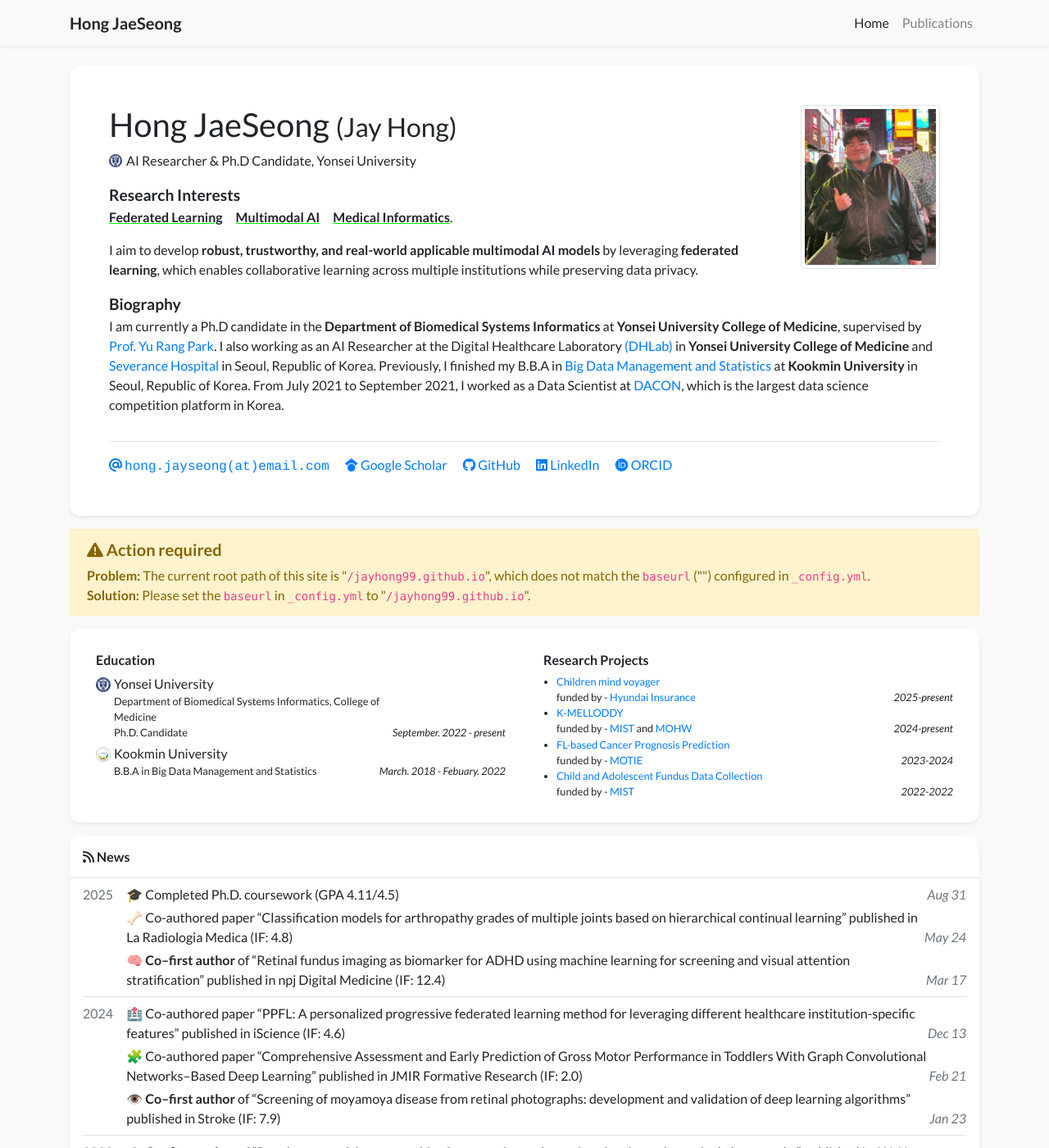
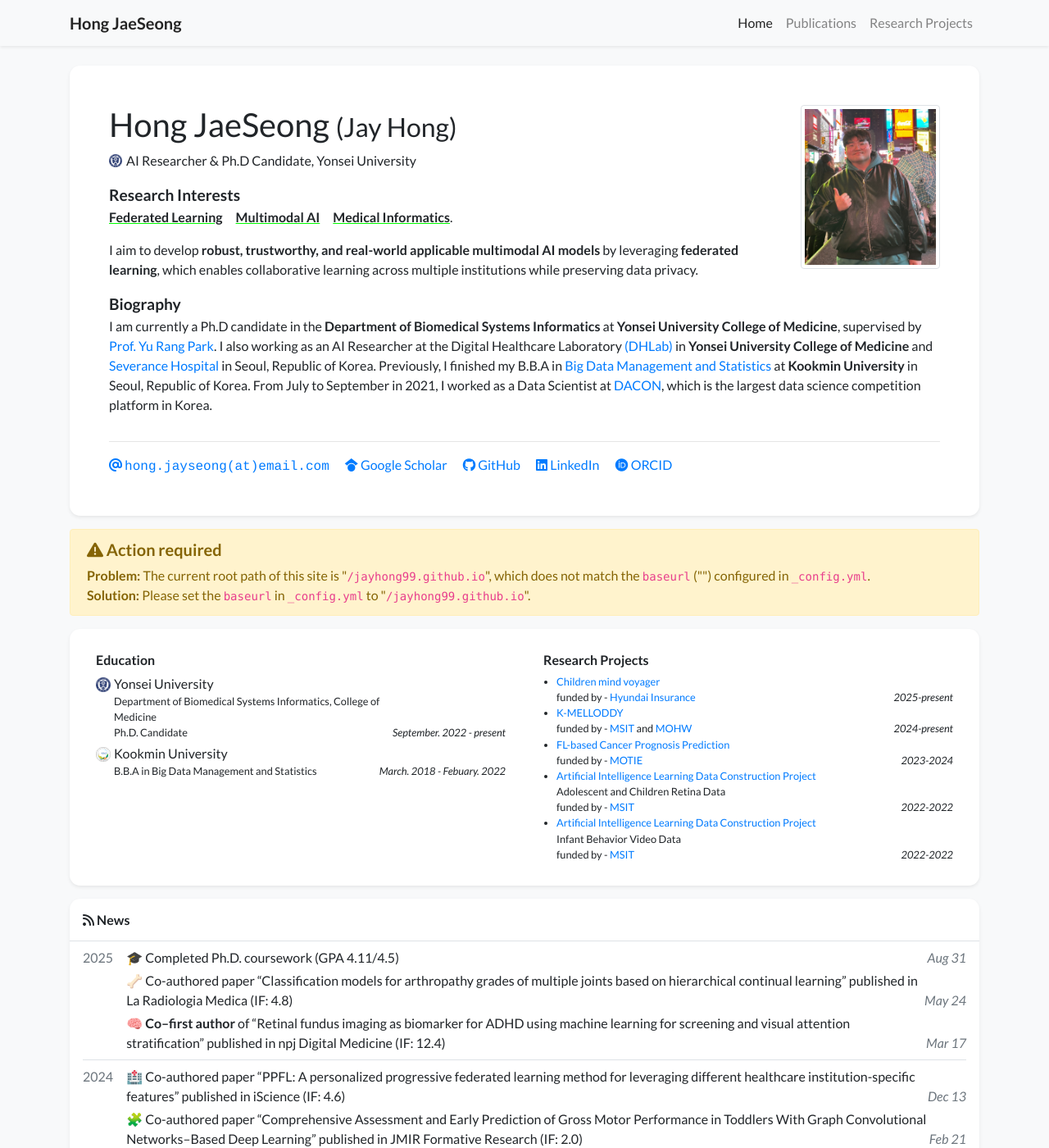
Before and after one commit to JayHong99/jayhong99.github.io, a Jekyll site: the page built from index.html, in a window 1280 px wide and 1400 px high. Shown: the whole window at 82% size. Built offline with Jekyll 4.4.1, drawn with Linux system fonts in a browser that asks for light colours; nearby versions of some CDN libraries; a style sheet for code colours, icons or effects is not loaded; some of the changed text lies outside the part shown.

Commit message:
updaqted

```diff
--- a/_config.yml
+++ b/_config.yml
@@ -22,4 +22,4 @@
 collections:
   - publications
   - news
-  - showcase
+  - research_projects
--- a/_data/display.yml
+++ b/_data/display.yml
@@ -2,6 +2,7 @@
   show_experience: true
   show_news: true
   show_selected_publications: true
+  show_projects: true
   num_news: 15
 
 # Feel free to replace the footer text if you would like to, but I will greatly appreciate it
--- a/_data/navigation.yml
+++ b/_data/navigation.yml
@@ -5,3 +5,7 @@
   url: /
 - name: Publications
   url: /publications
+- name: Research Projects
+  url: /research_projects
+# - name: Showcase
+#   url: /showcase
--- a/_data/profile.yml
+++ b/_data/profile.yml
@@ -30,7 +30,7 @@
     I am currently a Ph.D candidate in the <b>Department of Biomedical Systems Informatics</b> at <b>Yonsei University College of Medicine</b>, supervised by <a href="https://scholar.google.com/citations?user=DNs7sk4AAAAJ&hl=ko&oi=ao" target="_blank">Prof. Yu Rang Park</a>.
     I also working as an AI Researcher at the Digital Healthcare Laboratory <a href="https://www.dhlab.org/" target="_blank">(DHLab)</a> in <b>Yonsei University College of Medicine</b> and <a href="https://yuhs.severance.healthcare/sev-en/index.do" target="_blank">Severance Hospital</a> in Seoul, Republic of Korea.
     Previously, I finished my B.B.A in <a href="https://biz.kookmin.ac.kr" target="_blank">Big Data Management and Statistics</a> at <b>Kookmin University</b> in Seoul, Republic of Korea.
-    From July 2021 to September 2021, I worked as a Data Scientist at <a href="https://dacon.io/" target="_blank">DACON</a>, which is the largest data science competition platform in Korea.
+    From July to September in 2021, I worked as a Data Scientist at <a href="https://dacon.io/" target="_blank">DACON</a>, which is the largest data science competition platform in Korea.
   </p>
 
 portrait_url: /assets/images/photos/profile_v1_251011.jpeg
@@ -58,13 +58,15 @@
 
 projects:
 - name: <a href="https://littlehearts.io/" target="_blank">Children mind voyager</a><br>funded by - <a href="hi.co.kr" target="_blank">Hyundai Insurance</a>
-  date: 2025-present
-- name: <a href="https://kmelloddy.org/english" target="_blank">K-MELLODDY</a><br>funded by -  <a href="https://www.msit.go.kr/" target="_blank">MIST</a> and <a href="https://www.mohw.go.kr/" target="_blank">MOHW</a>
-  date: 2024-present
+  date: "2025-present"
+- name: <a href="https://kmelloddy.org/english" target="_blank">K-MELLODDY</a><br>funded by -  <a href="https://www.msit.go.kr/" target="_blank">MSIT</a> and <a href="https://www.mohw.go.kr/" target="_blank">MOHW</a>
+  date: "2024-present"
 - name: <a href="https://www.bigdata-cancer.kr/ncc/lverInnoServiceInfo.do" target="_blank">FL-based Cancer Prognosis Prediction</a><br>funded by -  <a href="https://www.motie.go.kr/" target="_blank">MOTIE</a>
-  date: 2023-2024
-- name: <a href="https://www.aihub.or.kr/aihubdata/data/view.do?pageIndex=1&currMenu=115&topMenu=100&srchOptnCnd=OPTNCND001&searchKeyword=%EC%95%84%EB%8F%99&srchDetailCnd=DETAILCND001&srchOrder=ORDER001&srchPagePer=20&srchDataRealmCode=REALM006&srchDataRealmCode=REALM006&aihubDataSe=data&dataSetSn=71355" target="_blank">Child and Adolescent Fundus Data Collection</a><br>funded by -  <a href="https://www.msit.go.kr/" target="_blank">MIST</a>
-  date: 2022-2022
+  date: "2023-2024"
+- name: <a href="https://www.aihub.or.kr/aihubdata/data/view.do?pageIndex=1&currMenu=115&topMenu=100&srchOptnCnd=OPTNCND001&searchKeyword=%EC%95%84%EB%8F%99&srchDetailCnd=DETAILCND001&srchOrder=ORDER001&srchPagePer=20&srchDataRealmCode=REALM006&srchDataRealmCode=REALM006&aihubDataSe=data&dataSetSn=71516" target="_blank">Artificial Intelligence Learning Data Construction Project</a><br>Adolescent and Children Retina Data<br>funded by -  <a href="https://www.msit.go.kr/" target="_blank">MSIT</a>
+  date: "2022-2022"
+- name: <a href="https://www.aihub.or.kr/aihubdata/data/view.do?pageIndex=1&currMenu=115&topMenu=100&srchOptnCnd=OPTNCND001&searchKeyword=%ED%96%89%EB%8F%99&srchDetailCnd=DETAILCND001&srchOrder=ORDER001&srchPagePer=20&srchDataRealmCode=REALM006&srchDataRealmCode=REALM006&aihubDataSe=data&dataSetSn=631" target="_blank">Artificial Intelligence Learning Data Construction Project</a><br>Infant Behavior Video Data<br>funded by -  <a href="https://www.msit.go.kr/" target="_blank">MSIT</a>
+  date: "2022-2022"
 
 
 
```
Also changed, not shown: _data/authors.yml (+1 -20 lines), _includes/widgets/project_card.html (added, +13 -0 lines), _includes/widgets/project_item.html (added, +54 -0 lines), _research_projects/2022/2022-retina.md (added, +12 -0 lines), _research_projects/2022/2022-video.md (added, +12 -0 lines), _research_projects/2023/2023-cancer.md (added, +12 -0 lines), _research_projects/2024/2024-kmelloddy.md (added, +12 -0 lines), _research_projects/2025/2024-hi.md (added, +13 -0 lines), research_projects.html (added, +33 -0 lines), showcase.html (deleted, +0 -32 lines), assets/images/covers/2022_retina_pj_cover.png (added), assets/images/covers/2022_video_pj_cover.png (added), assets/images/covers/2023_fl_pj_cover.png (added), assets/images/covers/2024_km_pj_cover.png (added), 1 more files.
